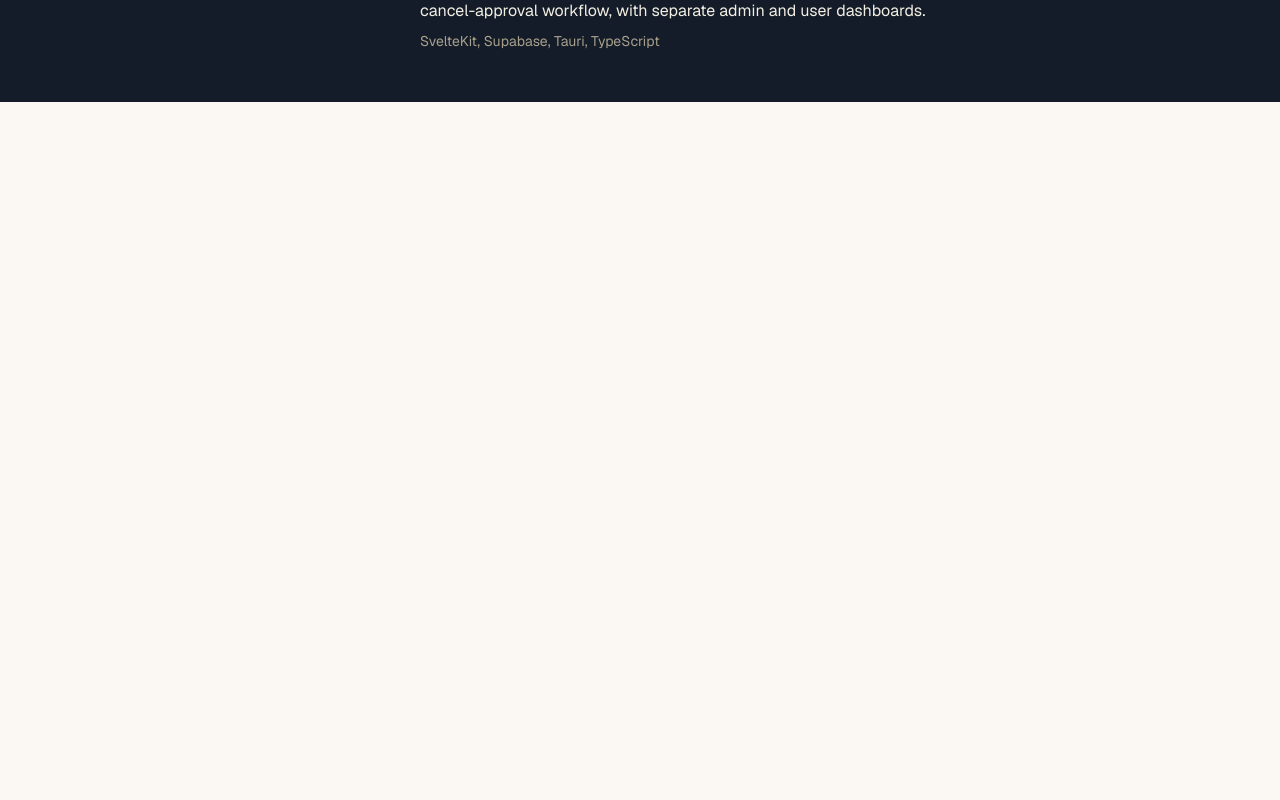
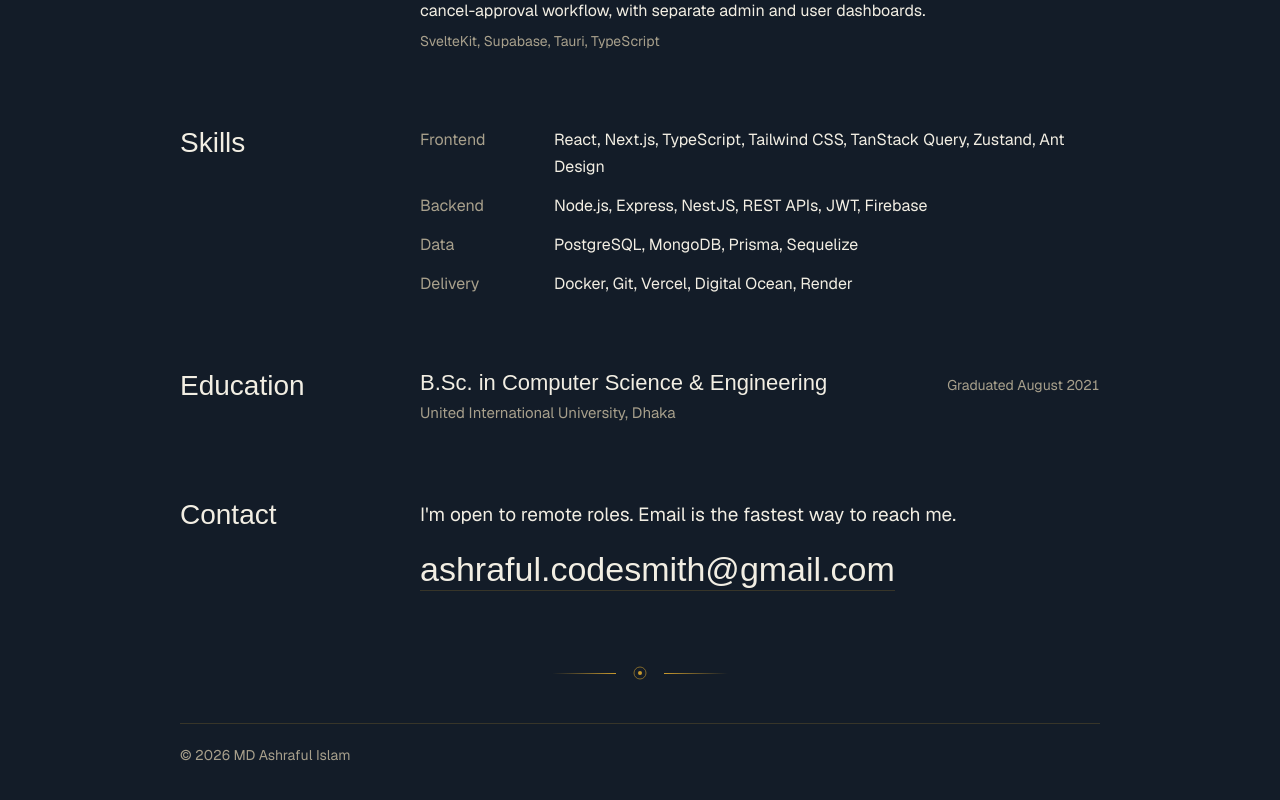
Before and after one commit to Srabon444/portfolio, a Next.js app: page /pro in a window 1280 px wide. Shown: the part 2377-3177 px from the top of the page. Before the commit the page ends 2479 px from the top, so only its background shows below. Built offline with nearby package versions, Linux system fonts and the light colour scheme; a web font is replaced by a local one.

Commit message:
Add skills, education and contact to the /pro page

```diff
--- a/src/app/pro/page.tsx
+++ b/src/app/pro/page.tsx
@@ -1,4 +1,9 @@
-import { experiences, personalInfo, projects } from "@/data/portfolioData";
+import {
+  educations,
+  experiences,
+  personalInfo,
+  projects,
+} from "@/data/portfolioData";
 import { RESUME_URL } from "@/lib/constants";
 import s from "./pro.module.css";
 
@@ -7,6 +12,14 @@ const HIGHLIGHTS: Record<number, number[]> = {
   1: [3, 4, 5],
   2: [0, 1, 3],
 };
+
+// The skills section of the PDF resume, trimmed to the core stack.
+const CORE_SKILLS: { label: string; items: string[] }[] = [
+  { label: "Frontend", items: ["React", "Next.js", "TypeScript", "Tailwind CSS", "TanStack Query", "Zustand", "Ant Design"] },
+  { label: "Backend", items: ["Node.js", "Express", "NestJS", "REST APIs", "JWT", "Firebase"] },
+  { label: "Data", items: ["PostgreSQL", "MongoDB", "Prisma", "Sequelize"] },
+  { label: "Delivery", items: ["Docker", "Git", "Vercel", "Digital Ocean", "Render"] },
+];
 
 const firstSentence = (text: string) => {
   const end = text.indexOf(". ");
@@ -138,6 +151,46 @@ const ProPage = () => {
             })}
           </ul>
         </Section>
+
+        <Section id="pro-skills" title="Skills">
+          <dl className={s.skills}>
+            {CORE_SKILLS.map((row) => (
+              <div key={row.label} className={s.skillRow}>
+                <dt className={s.skillLabel}>{row.label}</dt>
+                <dd>{row.items.join(", ")}</dd>
+              </div>
+            ))}
+          </dl>
+        </Section>
+
+        <Section id="pro-education" title="Education">
+          <ul className={s.list}>
+            {educations.map((e) => (
+              <li key={e.id} className={s.item}>
+                <div className={s.itemHead}>
+                  <h3 className={s.itemTitle}>{e.degree}</h3>
+                  <span className={s.meta}>{e.period}</span>
+                </div>
+                <p className={s.itemSub}>United International University, Dhaka</p>
+              </li>
+            ))}
+          </ul>
+        </Section>
+
+        <Section id="pro-contact" title="Contact">
+          <p className={s.prose}>
+            I&apos;m open to remote roles. Email is the fastest way to reach me.
+          </p>
+          <a href={`mailto:${personalInfo.email}`} className={`${s.link} ${s.email}`}>
+            {personalInfo.email}
+          </a>
+        </Section>
+
+        <Ornament />
+
+        <footer className={s.footer}>
+          © {new Date().getFullYear()} {personalInfo.name}
+        </footer>
       </main>
     </div>
   );
--- a/src/app/pro/pro.module.css
+++ b/src/app/pro/pro.module.css
@@ -198,3 +198,43 @@
   font-size: 14px;
   color: var(--dust);
 }
+
+.skills {
+  margin: 0;
+}
+
+.skillRow {
+  display: grid;
+  grid-template-columns: 110px minmax(0, 1fr);
+  gap: 4px 24px;
+  font-size: 16px;
+}
+
+.skillRow + .skillRow {
+  margin-top: 12px;
+}
+
+.skillRow dd {
+  margin: 0;
+}
+
+.skillLabel {
+  color: var(--dust);
+}
+
+.email {
+  display: inline-block;
+  margin-top: 16px;
+  font-family: var(--font-caslon), Georgia, serif;
+  font-size: clamp(24px, 4vw, 34px);
+  line-height: 1.3;
+  overflow-wrap: anywhere;
+}
+
+.footer {
+  margin-top: 40px;
+  padding-top: 20px;
+  border-top: 1px solid var(--rule);
+  font-size: 14px;
+  color: var(--dust);
+}
```
